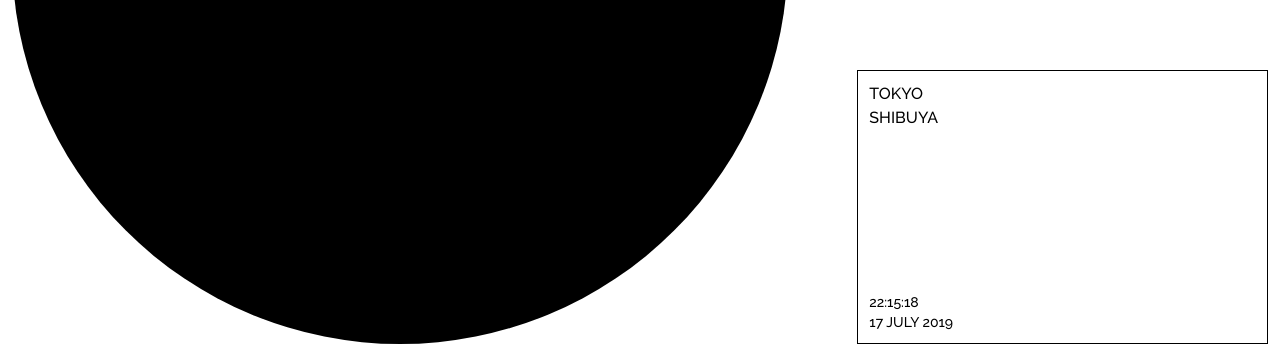
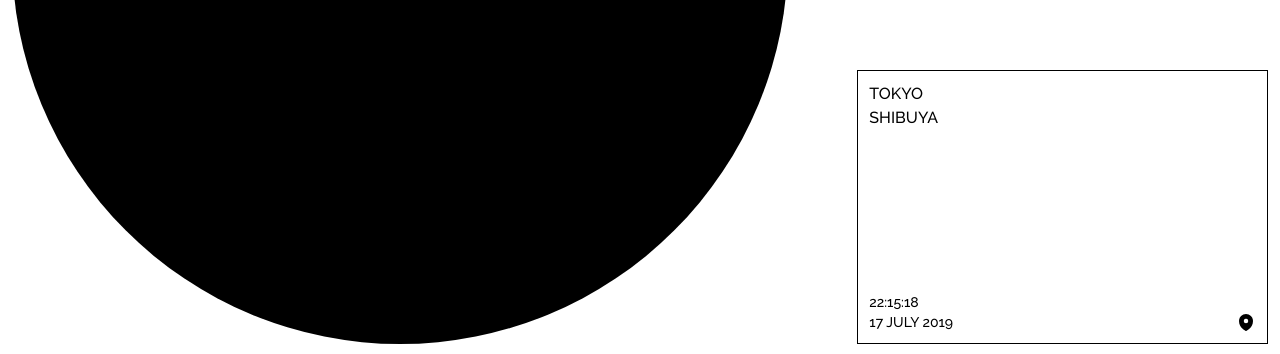
Before and after one commit to mbourjac/react-leaflet-map, a React (Vite) app: page / in a window 1280 px wide. Shown: the part 444-798 px from the top of the page. Built offline with nearby package versions, Linux system fonts and the light colour scheme.

Commit message:
feat: implement card map

```diff
--- a/src/pages/Home/Gallery/GalleryImage.tsx
+++ b/src/pages/Home/Gallery/GalleryImage.tsx
@@ -1,42 +1,52 @@
-import { forwardRef } from 'react';
-import { type Variants, motion } from 'framer-motion';
+import { forwardRef, useState } from 'react';
+import { motion, AnimatePresence } from 'framer-motion';
 import { cn } from '../../../lib/tailwind';
 import type { GalleryImage as GalleryImageType } from '../Home.types';
+import { GalleryImageMap } from './GalleryImageMap';
 
 type GalleryImageProps = GalleryImageType & {
   className?: string;
 };
 
 export const GalleryImage = forwardRef<HTMLElement, GalleryImageProps>(
-  ({ src, heading, date, className }, ref?) => {
-    const restTransition = {
-      duration: 0.2,
+  ({ src, heading, date, coordinates, className }, ref?) => {
+    const [displayedContent, setDisplayedContent] = useState<{
+      isInfoDisplayed: boolean;
+      isImageDisplayed: boolean;
+      isMapDisplayed: boolean;
+    }>({
+      isInfoDisplayed: true,
+      isImageDisplayed: false,
+      isMapDisplayed: false,
+    });
+
+    const { isInfoDisplayed, isImageDisplayed, isMapDisplayed } =
+      displayedContent;
+
+    const handleDisplayImage = () => {
+      if (isMapDisplayed) return;
+
+      setDisplayedContent({
+        isInfoDisplayed: true,
+        isImageDisplayed: true,
+        isMapDisplayed: false,
+      });
     };
 
-    const hoverTransition = {
-      duration: 0.4,
+    const handleDisplayMap = () => {
+      setDisplayedContent({
+        isInfoDisplayed: false,
+        isImageDisplayed: false,
+        isMapDisplayed: true,
+      });
     };
 
-    const imageMotion: Variants = {
-      rest: {
-        opacity: 0,
-        transition: restTransition,
-      },
-      hover: {
-        opacity: 1,
-        transition: hoverTransition,
-      },
-    };
-
-    const textMotion: Variants = {
-      rest: {
-        color: '#000',
-        transition: restTransition,
-      },
-      hover: {
-        color: '#fff',
-        transition: hoverTransition,
-      },
+    const handleResetContent = () => {
+      setDisplayedContent({
+        isInfoDisplayed: true,
+        isImageDisplayed: false,
+        isMapDisplayed: false,
+      });
     };
 
     return (
@@ -46,31 +56,62 @@ export const GalleryImage = forwardRef<HTMLElement, GalleryImageProps>(
           'relative aspect-[3/2] overflow-hidden bg-white font-medium uppercase',
           className,
         )}
-        initial="rest"
-        animate="rest"
-        whileHover="hover"
+        onMouseEnter={handleDisplayImage}
+        onMouseLeave={handleResetContent}
       >
         <div className="absolute size-full border border-black" />
+        <AnimatePresence>
+          {isImageDisplayed && (
             <div className="absolute">
               <motion.img
+                initial={{ opacity: 0 }}
+                animate={{ opacity: 1, transition: { duration: 0.4 } }}
+                exit={{ opacity: 0, transition: { duration: 0.2 } }}
                 src={src}
                 alt={heading.join(', ')}
-            variants={imageMotion}
                 className="aspect-[3/2] object-cover object-center"
               />
             </div>
+          )}
+        </AnimatePresence>
+        <AnimatePresence mode="wait" initial={false}>
+          {isMapDisplayed && (
             <motion.div
+              key="map"
+              initial={{ opacity: 0 }}
+              animate={{ opacity: 1, transition: { duration: 0.1 } }}
+              exit={{ opacity: 0, transition: { duration: 0.2 } }}
+              className="absolute z-0 h-full w-full border border-transparent"
+            >
+              <GalleryImageMap position={coordinates!} />
+            </motion.div>
+          )}
+          {isInfoDisplayed && (
+            <motion.div
+              key="info"
+              initial={{ opacity: 0, color: '#000' }}
+              animate={{
+                opacity: 1,
+                color: isImageDisplayed ? '#fff' : '#000',
+                transition: {
+                  duration: isImageDisplayed ? 0.4 : 0.2,
+                },
+              }}
+              exit={{
+                opacity: 0,
+                transition: { duration: 0 },
+              }}
               className="relative flex h-full flex-col justify-between"
-          variants={textMotion}
             >
-          <h2 className="p-main flex flex-col">
+              <h2 className="flex flex-col p-main">
                 {heading.map((item, index) => (
                   <span key={index} className="inline-block">
                     {item}
                   </span>
                 ))}
               </h2>
-          <div className="p-main text-sm">
+              <div className="flex justify-between text-sm">
+                <div className="p-main">
                   <p>
                     {new Intl.DateTimeFormat('en-GB', {
                       timeStyle: 'medium',
@@ -82,7 +123,31 @@ export const GalleryImage = forwardRef<HTMLElement, GalleryImageProps>(
                     }).format(date)}
                   </p>
                 </div>
+                {coordinates && (
+                  <button
+                    className="flex items-end p-main"
+                    onClick={handleDisplayMap}
+                  >
+                    <span className="inline-block">
+                      <svg
+                        xmlns="http://www.w3.org/2000/svg"
+                        viewBox="0 0 20 20"
+                        fill="currentColor"
+                        className="h-5 w-5"
+                      >
+                        <path
+                          fillRule="evenodd"
+                          d="m9.69 18.933.003.001C9.89 19.02 10 19 10 19s.11.02.308-.066l.002-.001.006-.003.018-.008a5.741 5.741 0 0 0 .281-.14c.186-.096.446-.24.757-.433.62-.384 1.445-.966 2.274-1.765C15.302 14.988 17 12.493 17 9A7 7 0 1 0 3 9c0 3.492 1.698 5.988 3.355 7.584a13.731 13.731 0 0 0 2.273 1.765 11.842 11.842 0 0 0 .976.544l.062.029.018.008.006.003ZM10 11.25a2.25 2.25 0 1 0 0-4.5 2.25 2.25 0 0 0 0 4.5Z"
+                          clipRule="evenodd"
+                        />
+                      </svg>
+                    </span>
+                  </button>
+                )}
+              </div>
             </motion.div>
+          )}
+        </AnimatePresence>
       </motion.article>
     );
   },
--- a/src/pages/Home/Gallery/GalleryImageMap.tsx
+++ b/src/pages/Home/Gallery/GalleryImageMap.tsx
@@ -1,4 +1,4 @@
-import { MapContainer, TileLayer, ZoomControl, Marker } from 'react-leaflet';
+import { MapContainer, TileLayer, Marker } from 'react-leaflet';
 import L from 'leaflet';
 
 type GalleryImageMapProps = {
@@ -8,17 +8,17 @@ type GalleryImageMapProps = {
 export const GalleryImageMap = ({ position }: GalleryImageMapProps) => {
   const svgIcon = L.divIcon({
     html: `
-    <svg xmlns="http://www.w3.org/2000/svg" viewBox="0 0 20 20" fill="#0000ff" class="w-5 h-5">
+    <svg xmlns="http://www.w3.org/2000/svg" viewBox="0 0 20 20" fill="currentColor" class="w-5 h-5">
       <path fill-rule="evenodd" d="m9.69 18.933.003.001C9.89 19.02 10 19 10 19s.11.02.308-.066l.002-.001.006-.003.018-.008a5.741 5.741 0 0 0 .281-.14c.186-.096.446-.24.757-.433.62-.384 1.445-.966 2.274-1.765C15.302 14.988 17 12.493 17 9A7 7 0 1 0 3 9c0 3.492 1.698 5.988 3.355 7.584a13.731 13.731 0 0 0 2.273 1.765 11.842 11.842 0 0 0 .976.544l.062.029.018.008.006.003ZM10 11.25a2.25 2.25 0 1 0 0-4.5 2.25 2.25 0 0 0 0 4.5Z" clip-rule="evenodd" />
     </svg>`,
     className: 'svg-icon',
+    iconAnchor: [10, 20],
   });
 
   return (
-    <div className="absolute h-full w-full">
     <MapContainer
       center={position}
-        zoom={12}
+      zoom={14}
       scrollWheelZoom={true}
       zoomControl={false}
       className="h-full w-full"
@@ -27,9 +27,7 @@ export const GalleryImageMap = ({ position }: GalleryImageMapProps) => {
         url="https://tiles.stadiamaps.com/tiles/stamen_toner_background/{z}/{x}/{y}{r}.png"
         attribution='&copy; <a href="https://www.stadiamaps.com/" target="_blank">Stadia Maps</a> &copy; <a href="https://www.stamen.com/" target="_blank">Stamen Design</a> &copy; <a href="https://openmaptiles.org/" target="_blank">OpenMapTiles</a> &copy; <a href="https://www.openstreetmap.org/copyright">OpenStreetMap</a> contributors'
       />
-        <ZoomControl position="topright" />
       <Marker position={position} icon={svgIcon}></Marker>
     </MapContainer>
-    </div>
   );
 };
--- a/src/pages/Home/Home.constants.ts
+++ b/src/pages/Home/Home.constants.ts
@@ -1,62 +1,76 @@
-export const GALLERY_IMAGES = [
+import type { GalleryImage } from './Home.types';
+
+export const GALLERY_IMAGES: GalleryImage[] = [
   {
     src: '/tokyo-shibuya-17-07-19-22-15-18.jpeg',
     heading: ['Tokyo', 'Shibuya'],
     date: new Date('2019-07-17T22:15:18'),
+    coordinates: [35.662864, 139.694737],
   },
   {
     src: '/tokyo-samoncho-18-07-19-13-10-58.jpeg',
     heading: ['Tokyo', 'Samoncho'],
     date: new Date('2019-07-18T13:10:58'),
+    coordinates: [35.681784, 139.719861],
   },
   {
     src: '/tokyo-yotsuya-18-07-19-13-12-59.jpeg',
     heading: ['Tokyo', 'Yotsuya'],
     date: new Date('2019-07-18T13:12:59'),
+    coordinates: [35.6881336, 139.7203309],
   },
   {
     src: '/shikine-jima-20-07-19-14-28-12.jpeg',
     heading: ['Shikine-Jima'],
     date: new Date('2019-07-20T14:28:12'),
+    coordinates: [34.323892, 139.21655],
   },
   {
     src: '/shimoda-irita-beach-22-07-19-16-01-49.jpg',
     heading: ['Shimoda', 'Irita Beach'],
     date: new Date('2019-07-22T16:01:49'),
+    coordinates: [34.6592574, 138.9262073],
   },
   {
     src: '/kawazu-tanaka-23-07-19-11-50-41.jpg',
     heading: ['Kawazu', 'Tanaka'],
     date: new Date('2019-07-23T11:50:41'),
+    coordinates: [34.7585258, 138.9878729],
   },
   {
     src: '/kawazu-kawazu-station-23-07-19-16-51-35.jpeg',
     heading: ['Kawazu', 'Kawazu Station'],
     date: new Date('2019-07-23T16:51:35'),
+    coordinates: [34.7472957, 138.9959493],
   },
   {
     src: '/ito-yawatano-24-07-19-12-38-37.jpeg',
     heading: ['Itō', 'Yawatano'],
     date: new Date('2019-07-24T12:38:37'),
+    coordinates: [34.8760139, 139.1059951],
   },
   {
     src: '/itp-ito-station-24-07-19-13-08-15.jpeg',
     heading: ['Itō', 'Itō Station'],
     date: new Date('2019-07-24T13:08:15'),
+    coordinates: [34.9746142, 139.089643],
   },
   {
     src: '/ito-saiwaicho-24-07-19-14-46-07.jpeg',
     heading: ['Itō', 'Saiwaicho'],
     date: new Date('2019-07-24T14:46:07'),
+    coordinates: [34.9679184, 139.0916194],
   },
   {
     src: '/ito-matsukawacho-24-07-19-15-01-21.jpeg',
     heading: ['Itō', 'Matsukawacho'],
     date: new Date('2019-07-24T15:01:21'),
+    coordinates: [34.9709011, 139.0945119],
   },
   {
     src: '/ito-ito-orange-beach-24-07-19-15-28-29.jpeg',
     heading: ['Itō', 'Itō Orange Beach'],
     date: new Date('2019-07-24T15:28:29'),
+    coordinates: [34.9738883, 139.0975454],
   },
 ];
--- a/src/pages/Home/Home.types.ts
+++ b/src/pages/Home/Home.types.ts
@@ -2,4 +2,5 @@ export type GalleryImage = {
   src: string;
   heading: string[];
   date: Date;
+  coordinates?: [number, number];
 };
```
Lines whose indentation alone changed are shown as unchanged.
